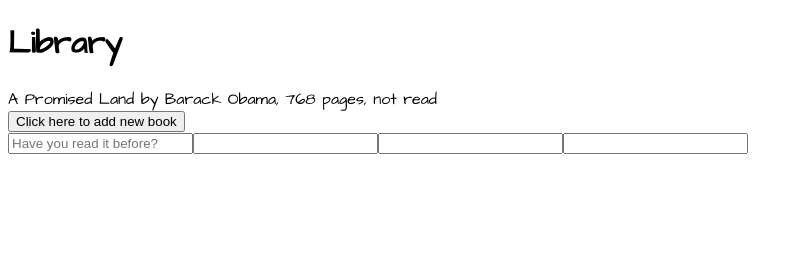
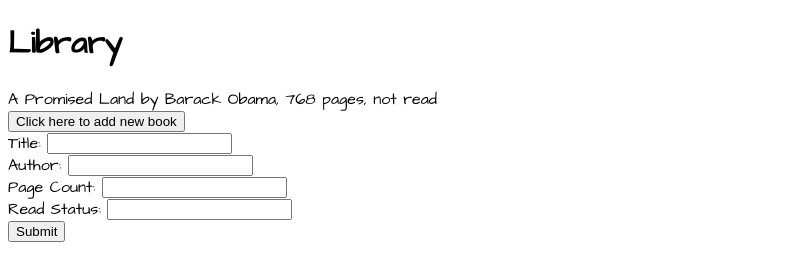
Before and after one commit to j-elkins/book-library, a plain HTML site: page index.html in a window 1280 px wide. Both pictures are taken after a click on the button "Click here to add new book". Shown: the whole page, without its empty margins (0-803 px from the left). Drawn offline with Linux system fonts and the light colour scheme.

Commit message:
Created form to add new book

```diff
--- a/index.html
+++ b/index.html
@@ -15,6 +15,22 @@
     <h1>Library</h1>
     <div id="bookTileContainer"></div>
     <button id="newBookButton">Click here to add new book</button>
-    <div id="newBookFormDiv"></div>
+    <div id="newBookFormDiv" class="hidden">
+      <form action="submit.php" method="post">
+        <label for="title">Title:</label>
+        <input type="text" id="title" name="title" /><br />
+
+        <label for="author">Author:</label>
+        <input type="text" id="author" name="author" /><br />
+
+        <label for="count">Page Count:</label>
+        <input type="text" id="count" name="count" /><br />
+
+        <label for="status">Read Status:</label>
+        <input type="text" id="status" name="status" /><br />
+
+        <input type="submit" />
+      </form>
+    </div>
   </body>
 </html>
--- a/index.js
+++ b/index.js
@@ -48,44 +48,11 @@
 const newBookFormDiv = document.querySelector("#newBookFormDiv");
 const newBookButton = document.querySelector("#newBookButton");
 newBookButton.addEventListener("click", () => {
-  generateNewForm();
+  newBookFormDiv.classList.remove("hidden");
 });
-// Create a break line element
-var br = document.createElement("br");
 
-//create a form dynamically
-function generateNewForm() {
-  let form = document.createElement("form");
-  form.setAttribute("method", "post");
-  form.setAttribute("action", "submit.php");
-
-  //create input elements for book title, author, pageCount, readStatus
-  let inputTitle = document.createElement("input");
-  inputTitle.setAttribute("type", "text");
-  inputTitle.setAttribute("name", "Title");
-  inputTitle.setAttribute("placeholder", "Enter Title");
-
-  let inputAuthor = document.createElement("input");
-  inputTitle.setAttribute("type", "text");
-  inputTitle.setAttribute("name", "Author");
-  inputTitle.setAttribute("placeholder", "Enter Author");
-
-  let inputPageCount = document.createElement("input");
-  inputTitle.setAttribute("type", "text");
-  inputTitle.setAttribute("name", "PageCount");
-  inputTitle.setAttribute("placeholder", "Enter Page Count");
-
-  let inputReadStatus = document.createElement("input");
-  inputTitle.setAttribute("type", "text");
-  inputTitle.setAttribute("name", "ReadStatus");
-  inputTitle.setAttribute("placeholder", "Have you read it before?");
-
-  form.appendChild(inputTitle);
-  form.appendChild(inputAuthor);
-  form.appendChild(inputPageCount);
-  form.appendChild(inputReadStatus);
-  newBookFormDiv.appendChild(form);
-}
+// create a form dynamically - make newBookFormDiv visible
+// function generateNewForm() {}
 
 // take users' input and store new book objects into array
 function addToLibrary() {}
--- a/style.css
+++ b/style.css
@@ -4,3 +4,8 @@
 
 .tile {
 }
+
+.hidden {
+  opacity: 0;
+  pointer-events: none;
+}
```
